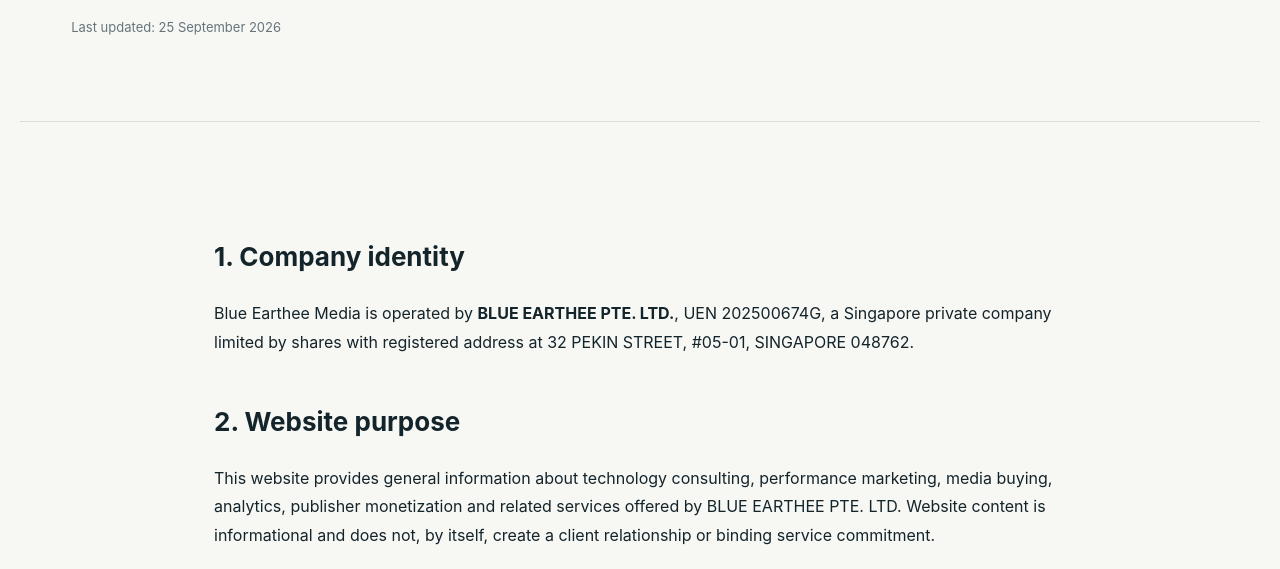
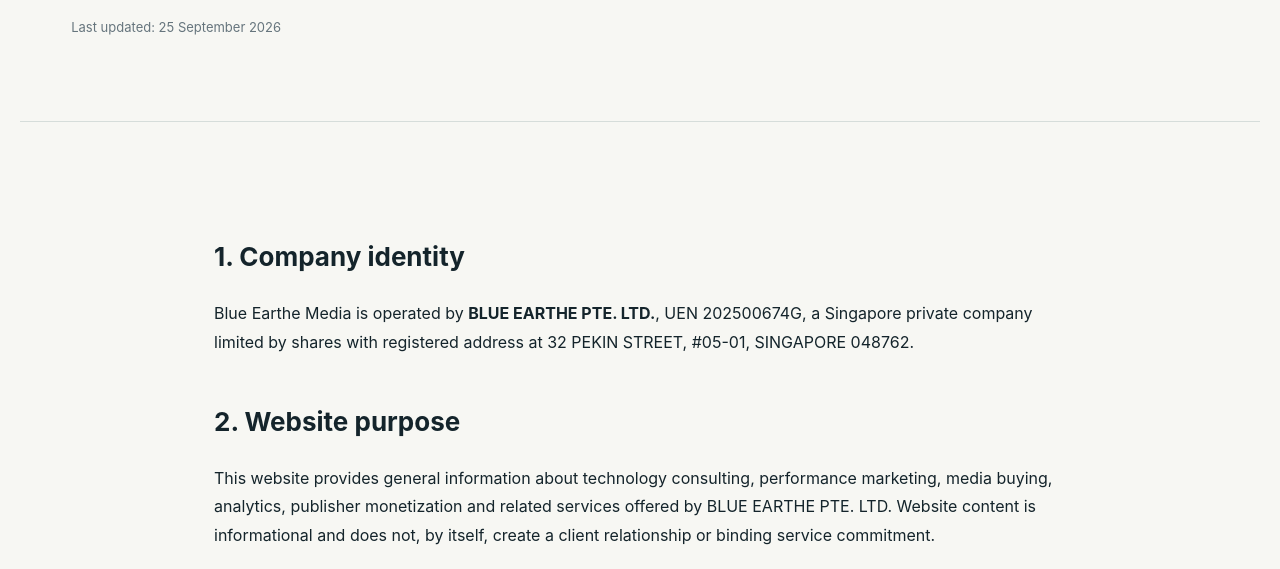
Before and after one commit to adeshsarwan/blueearthemedia, a website: page terms.html in a window 1280 px wide. Shown: the part 383-952 px from the top of the page. Drawn offline with Linux system fonts and the light colour scheme.

Commit message:
Correct Blue Earthe spelling

```diff
--- a/terms.html
+++ b/terms.html
@@ -2,8 +2,8 @@
 <html lang="en">
 <head>
 <meta charset="utf-8"><meta name="viewport" content="width=device-width,initial-scale=1">
-<title>Terms of Service | BLUE EARTHEE PTE. LTD.</title>
-<meta name="description" content="Terms of Service for Blue Earthee Media, operated by BLUE EARTHEE PTE. LTD.">
+<title>Terms of Service | BLUE EARTHE PTE. LTD.</title>
+<meta name="description" content="Terms of Service for Blue Earthe Media, operated by BLUE EARTHE PTE. LTD.">
 <link rel="canonical" href="https://blueearthe.media/terms.html"><link rel="icon" href="/favicon.svg" type="image/svg+xml"><link rel="stylesheet" href="/styles.css">
 </head>
 <body>
@@ -11,19 +11,19 @@
 <main class="legal-page">
 <section class="page-hero"><p class="eyebrow">LEGAL</p><h1>Terms of Service</h1><p class="lead">These website terms describe the use of blueearthe.media and the general basis on which information about our services is presented.</p><p class="muted">Last updated: 25 September 2026</p></section>
 <section class="legal-copy">
-<h2>1. Company identity</h2><p>Blue Earthee Media is operated by <strong>BLUE EARTHEE PTE. LTD.</strong>, UEN 202500674G, a Singapore private company limited by shares with registered address at 32 PEKIN STREET, #05-01, SINGAPORE 048762.</p>
-<h2>2. Website purpose</h2><p>This website provides general information about technology consulting, performance marketing, media buying, analytics, publisher monetization and related services offered by BLUE EARTHEE PTE. LTD. Website content is informational and does not, by itself, create a client relationship or binding service commitment.</p>
+<h2>1. Company identity</h2><p>Blue Earthe Media is operated by <strong>BLUE EARTHE PTE. LTD.</strong>, UEN 202500674G, a Singapore private company limited by shares with registered address at 32 PEKIN STREET, #05-01, SINGAPORE 048762.</p>
+<h2>2. Website purpose</h2><p>This website provides general information about technology consulting, performance marketing, media buying, analytics, publisher monetization and related services offered by BLUE EARTHE PTE. LTD. Website content is informational and does not, by itself, create a client relationship or binding service commitment.</p>
 <h2>3. Service engagements</h2><p>Specific services, deliverables, responsibilities, timelines, fees, payment arrangements, cancellation terms and any refund terms are agreed separately with the relevant client in a proposal, order form, statement of work, agreement or other written commercial documentation. We do not publish a blanket refund promise or universal payment schedule because these terms may differ by engagement.</p>
 <h2>4. Client responsibilities</h2><p>Clients are responsible for providing accurate information, required access, approvals, assets and instructions necessary for the agreed work, and for ensuring that their products, services, advertising claims, data use and business activities comply with applicable law and platform requirements.</p>
 <h2>5. No guaranteed outcomes</h2><p>Marketing, media, technology and monetization outcomes depend on factors outside our control. We may use analysis, testing and optimization to improve performance, but we do not guarantee a specific return on investment, revenue level, advertising approval, ranking, audience result or other commercial outcome unless a separate written agreement expressly states otherwise.</p>
 <h2>6. Third-party platforms and services</h2><p>Some engagements may involve third-party advertising, analytics, hosting or technology platforms. References to third-party brands or tools describe technologies that may be used or supported and do not imply sponsorship, endorsement, certification, dealership or partnership unless expressly documented.</p>
-<h2>7. Intellectual property</h2><p>Unless otherwise stated, website content and branding are owned by or used by BLUE EARTHEE PTE. LTD. Client-specific intellectual property, licences and usage rights are governed by the applicable written engagement terms.</p>
+<h2>7. Intellectual property</h2><p>Unless otherwise stated, website content and branding are owned by or used by BLUE EARTHE PTE. LTD. Client-specific intellectual property, licences and usage rights are governed by the applicable written engagement terms.</p>
 <h2>8. Acceptable website use</h2><p>You may use this website for lawful informational and business-enquiry purposes. You must not attempt to interfere with website operation, bypass security controls, misuse forms or use the website in a way that violates applicable law.</p>
-<h2>9. Limitation of website liability</h2><p>We aim to keep public website information accurate and current, but the website may occasionally contain errors or become temporarily unavailable. To the extent permitted by applicable law, BLUE EARTHEE PTE. LTD. is not liable for losses arising solely from reliance on general website information where the relevant service or commercial terms are governed by a separate written engagement.</p>
+<h2>9. Limitation of website liability</h2><p>We aim to keep public website information accurate and current, but the website may occasionally contain errors or become temporarily unavailable. To the extent permitted by applicable law, BLUE EARTHE PTE. LTD. is not liable for losses arising solely from reliance on general website information where the relevant service or commercial terms are governed by a separate written engagement.</p>
 <h2>10. Termination of engagements</h2><p>Termination rights for paid or ongoing services are governed by the written agreement applicable to that engagement. Nothing on this public website replaces those agreed terms.</p>
 <h2>11. Governing terms</h2><p>These website Terms are governed by the laws of Singapore, subject to any mandatory legal rights that apply. Client engagements may contain their own governing-law or dispute provisions in the applicable written agreement.</p>
-<h2>12. Contact</h2><p><strong>BLUE EARTHEE PTE. LTD.</strong><br>UEN: 202500674G<br>32 PEKIN STREET, #05-01, SINGAPORE 048762<br>Email: <a href="mailto:contact@blueearthe.media">contact@blueearthe.media</a></p>
+<h2>12. Contact</h2><p><strong>BLUE EARTHE PTE. LTD.</strong><br>UEN: 202500674G<br>32 PEKIN STREET, #05-01, SINGAPORE 048762<br>Email: <a href="mailto:contact@blueearthe.media">contact@blueearthe.media</a></p>
 </section>
 </main>
-<footer class="site-footer"><div><a class="brand inverted" href="/"><span class="brand-mark">BE</span><span><strong>BLUE EARTHE</strong><small>MEDIA</small></span></a><p>Blue Earthee Media is operated by <strong>BLUE EARTHEE PTE. LTD.</strong></p></div><div><strong>BLUE EARTHEE PTE. LTD.</strong><br>UEN: 202500674G<br>32 PEKIN STREET, #05-01, SINGAPORE 048762</div><div>Technology Consulting · Digital Marketing · Media Buying · Analytics · Publisher Monetization</div><div class="footer-links"><a href="/about.html">About</a><a href="/services.html">Services</a><a href="/contact.html">Contact</a><a href="/privacy.html">Privacy Policy</a><a href="/terms.html">Terms of Service</a></div></footer>
+<footer class="site-footer"><div><a class="brand inverted" href="/"><span class="brand-mark">BE</span><span><strong>BLUE EARTHE</strong><small>MEDIA</small></span></a><p>Blue Earthe Media is operated by <strong>BLUE EARTHE PTE. LTD.</strong></p></div><div><strong>BLUE EARTHE PTE. LTD.</strong><br>UEN: 202500674G<br>32 PEKIN STREET, #05-01, SINGAPORE 048762</div><div>Technology Consulting · Digital Marketing · Media Buying · Analytics · Publisher Monetization</div><div class="footer-links"><a href="/about.html">About</a><a href="/services.html">Services</a><a href="/contact.html">Contact</a><a href="/privacy.html">Privacy Policy</a><a href="/terms.html">Terms of Service</a></div></footer>
 </body></html>
```
